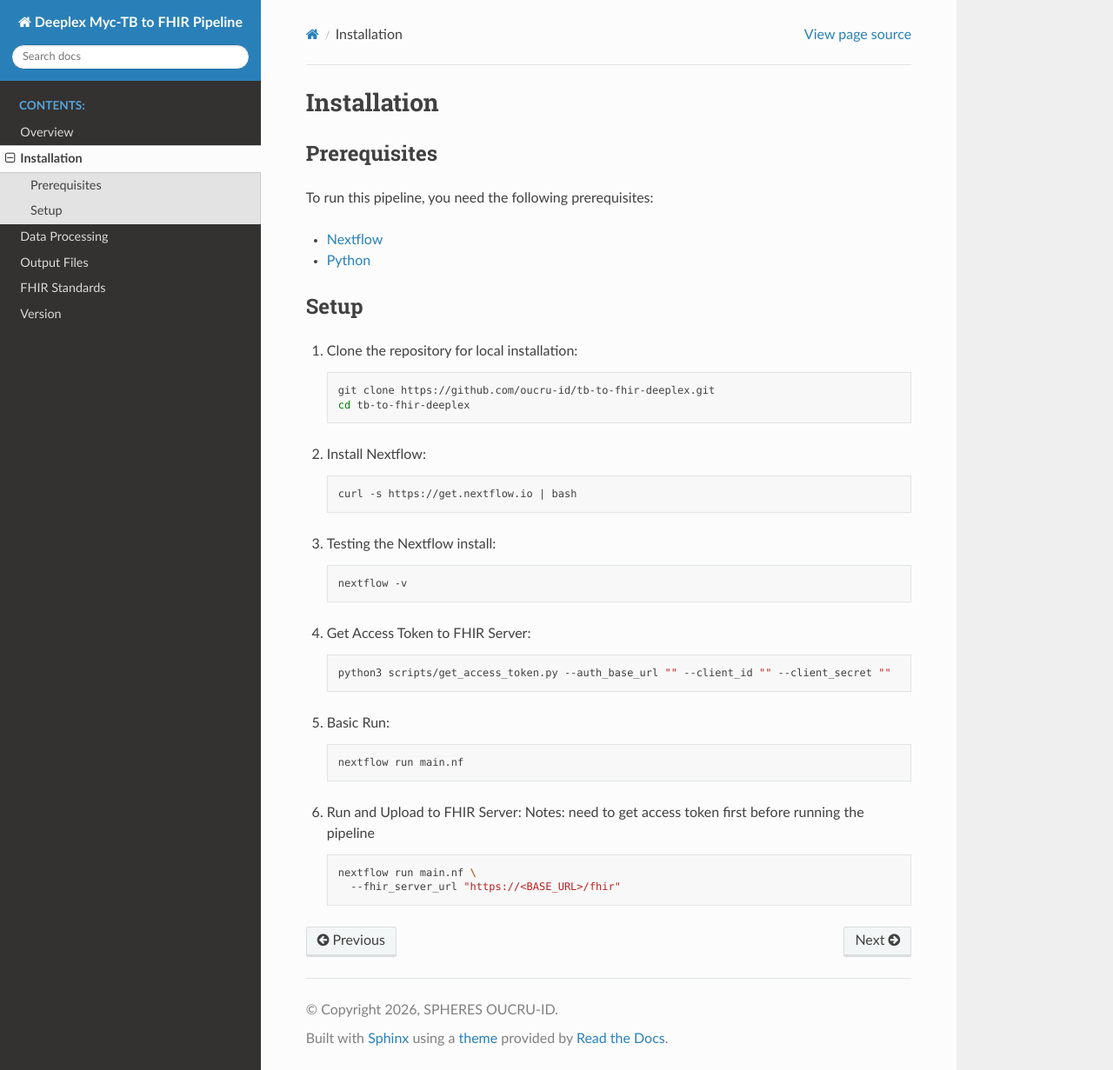
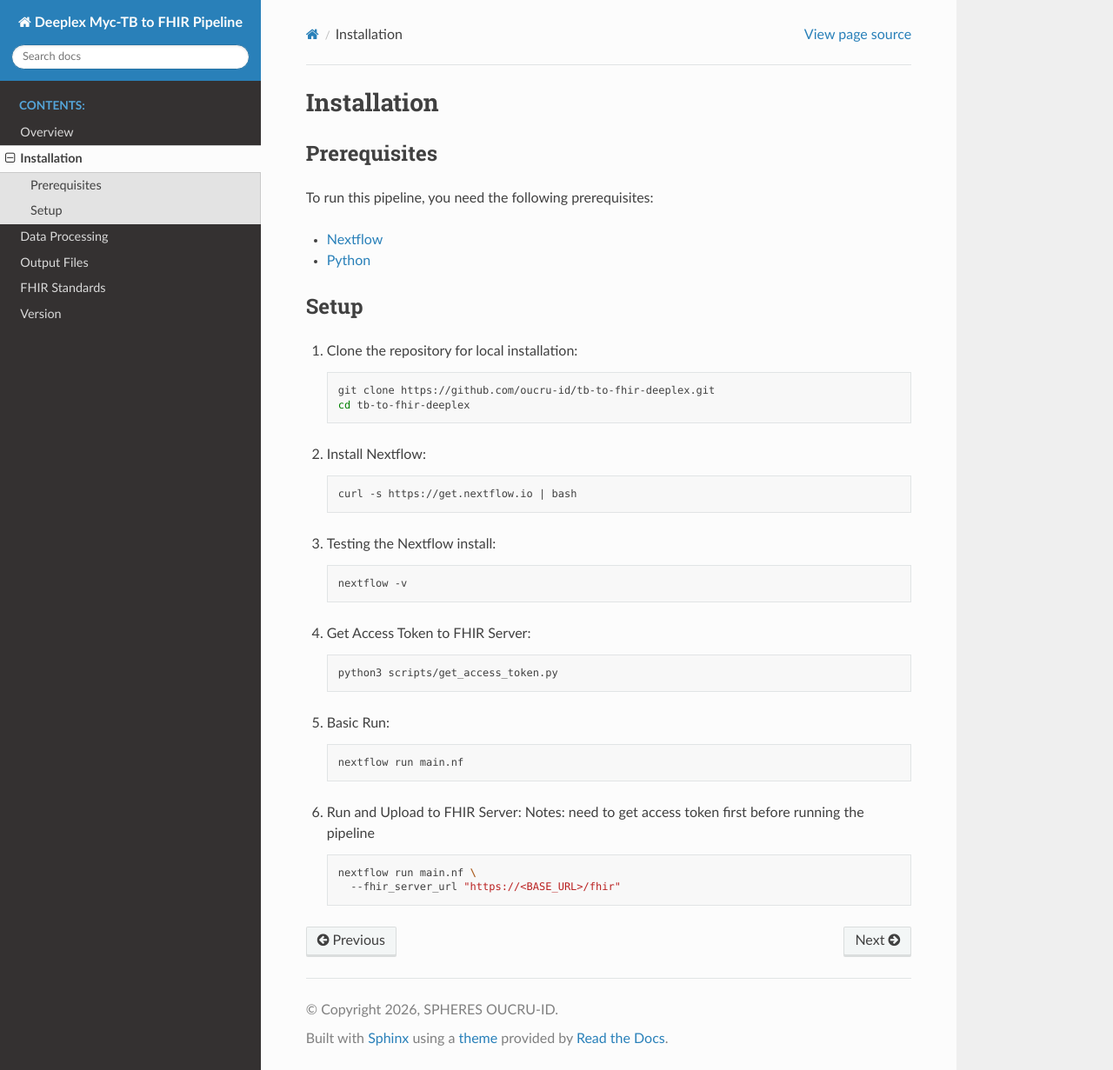
Before and after one commit to robind1/deeplex-tb-to-fhir-pipeline-docs, a Sphinx documentation site: the page built from docs/source/installation.md, in a window 1280 px wide and 1231 px high. Shown: the whole window at 87% size. Built offline with Sphinx 7.4.7 and the Read the Docs theme 3.1.0, drawn with Linux system fonts in a browser that asks for light colours.

Commit message:
Update installation.md

````diff
--- a/docs/source/installation.md
+++ b/docs/source/installation.md
@@ -22,7 +22,7 @@ To run this pipeline, you need the following prerequisites:
     ```
 4.  Get Access Token to FHIR Server:
     ```bash
-    python3 scripts/get_access_token.py --auth_base_url "" --client_id "" --client_secret ""
+    python3 scripts/get_access_token.py
     ```
 5.  Basic Run:
     ```bash
````
